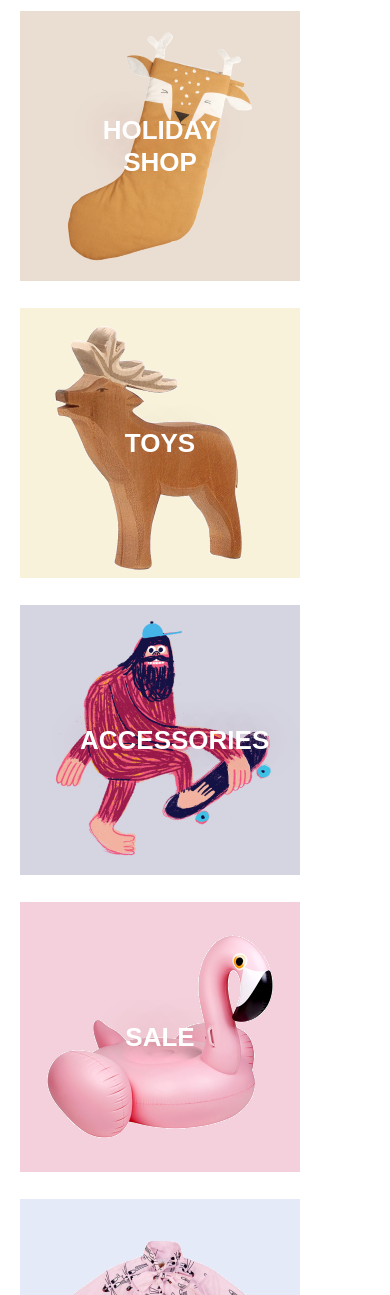
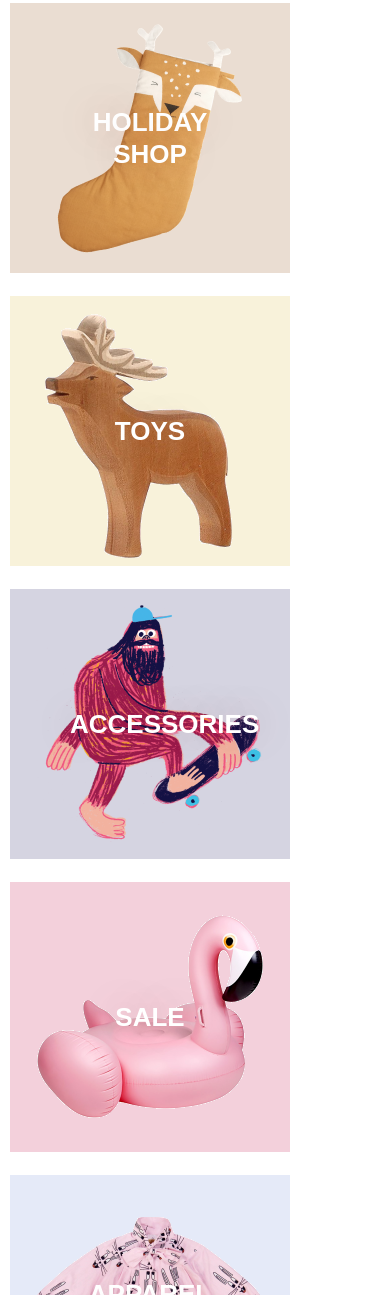
Before and after one commit to dl-academy-edu/vt-du-daria, a plain HTML site: page pages/catalog/index.html in a window 390 px wide. Shown: the part 705-2000 px from the top of the page. Drawn offline with nearby package versions, Linux system fonts and the light colour scheme.

Commit message:
Update Homework_2 (new)
Исправила ошибки. Добавила favicon

```diff
--- a/pages/catalog/index.html
+++ b/pages/catalog/index.html
@@ -3,6 +3,7 @@
   <head>
 		<meta charset="UTF-8"/>
     <title>Catalog / Designe Life Kids</title>
+    <link rel="icon" href="/../../images/favicon.ico" type="image/x-icon">
     <link href="https://fonts.googleapis.com/css?family=Crimson+Text:400,400i,700/Montserrat:400,700,900/Open+Sans:400,700/Roboto:400,700,900&display=swap" rel="stylesheet">
     <link rel="stylesheet" href="https://cdnjs.cloudflare.com/ajax/libs/normalize/8.0.1/normalize.min.css">
     <link rel="stylesheet" href="/../common.css">
--- a/pages/catalog/style.css
+++ b/pages/catalog/style.css
@@ -16,7 +16,7 @@
 }
 
 .goods__list-item {
-  margin: 27px 20px 0;
+  margin: 23px 10px 0;
 }
 
 .goods__list-item:hover {
@@ -29,8 +29,8 @@
 
 @media screen and (max-width: 1000px) {
   .goods__list-item:nth-child(4) {
-    margin-left: 20px;
-    margin-right: 20px;
+    margin-left: 10px;
+    margin-right: 10px;
   }
 }
 
--- a/style.css
+++ b/style.css
@@ -276,6 +276,7 @@
 
 .additional-inform__menu-button {
   width: 55px;
+  height: 55px;
   padding: 12px 0;
   font-family: 'Crimson Text', serif;
   font-style: italic;
```
Also changed, not shown: index.html (+1 -0 lines), pages/blog/index.html (+1 -0 lines), pages/contact-us/index.html (+1 -0 lines), pages/toys/index.html (+2 -1 lines), script.js (+0 -15 lines), images/favicon.ico (added).
